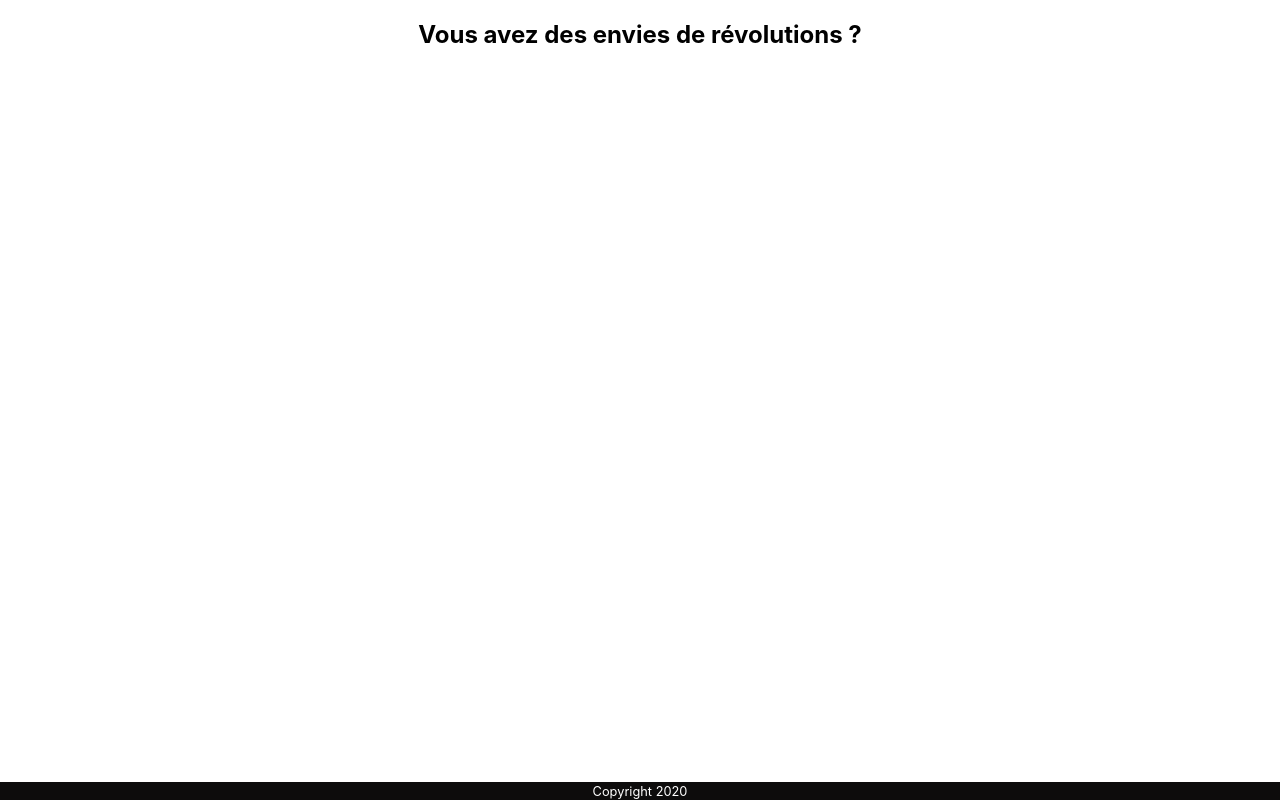
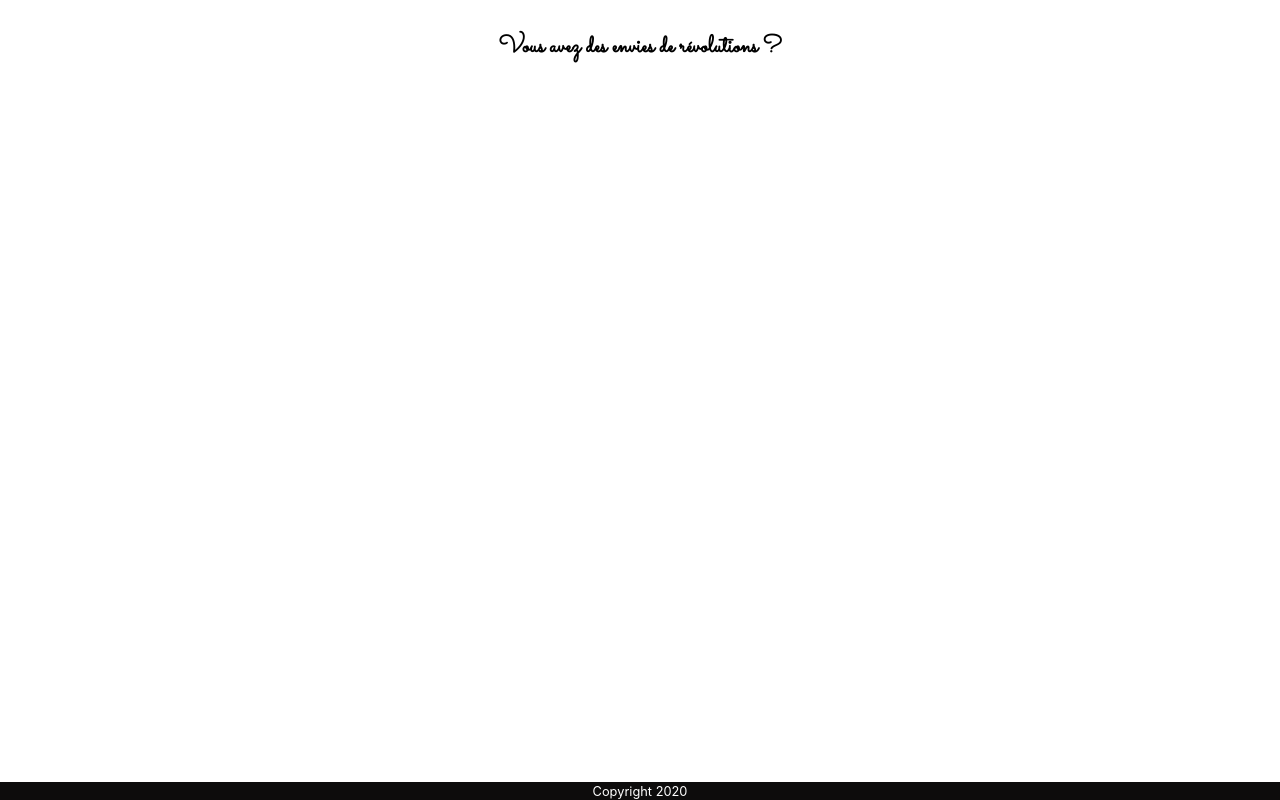
Before and after one commit to eddymandran/hackathon_Back_to_the_Futur, a React (Create React App) app: page / in a window 1280 px wide. Built offline with nearby package versions, Linux system fonts and the light colour scheme.

Commit message:
ajout font et banner

```diff
--- a/src/App.css
+++ b/src/App.css
@@ -1,3 +1,7 @@
+@font-face {
+  font-family: 'Sacramento-Regular';
+  src: url(./Police/Sacramento-Regular.ttf);
+}
 .App {
   text-align: center;
 }
@@ -20,7 +24,7 @@
   flex-direction: column;
   align-items: center;
   justify-content: center;
-  font-size: calc(10px + 2vmin);
+
   color: white;
 }
 
--- a/src/style/Banner.css
+++ b/src/style/Banner.css
@@ -1,4 +1,21 @@
+@font-face {
+  font-family: 'Sacramento-Regular';
+  src: url(../Police/Sacramento-Regular.ttf);
+}
+
 .banner {
   display: flex;
   justify-content: center;
 }
+
+.text {
+  text-align: center;
+  margin-top: 10px;
+  padding: 0 60px;
+  font-family: 'Sacramento-Regular';
+}
+h1 {
+  color: black;
+  margin-bottom: 30px;
+  font-weight: 700;
+}
```
Also changed, not shown: src/Police/Sacramento-Regular.ttf (added).
